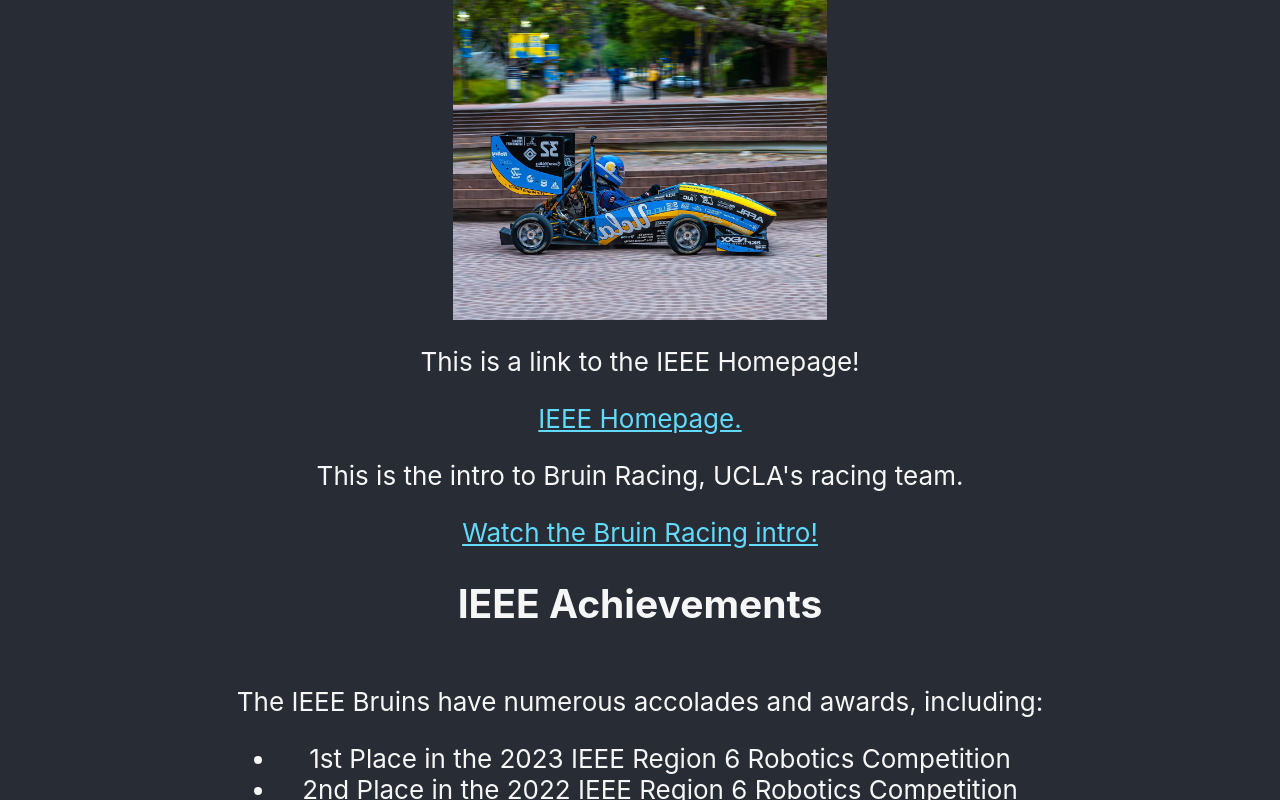
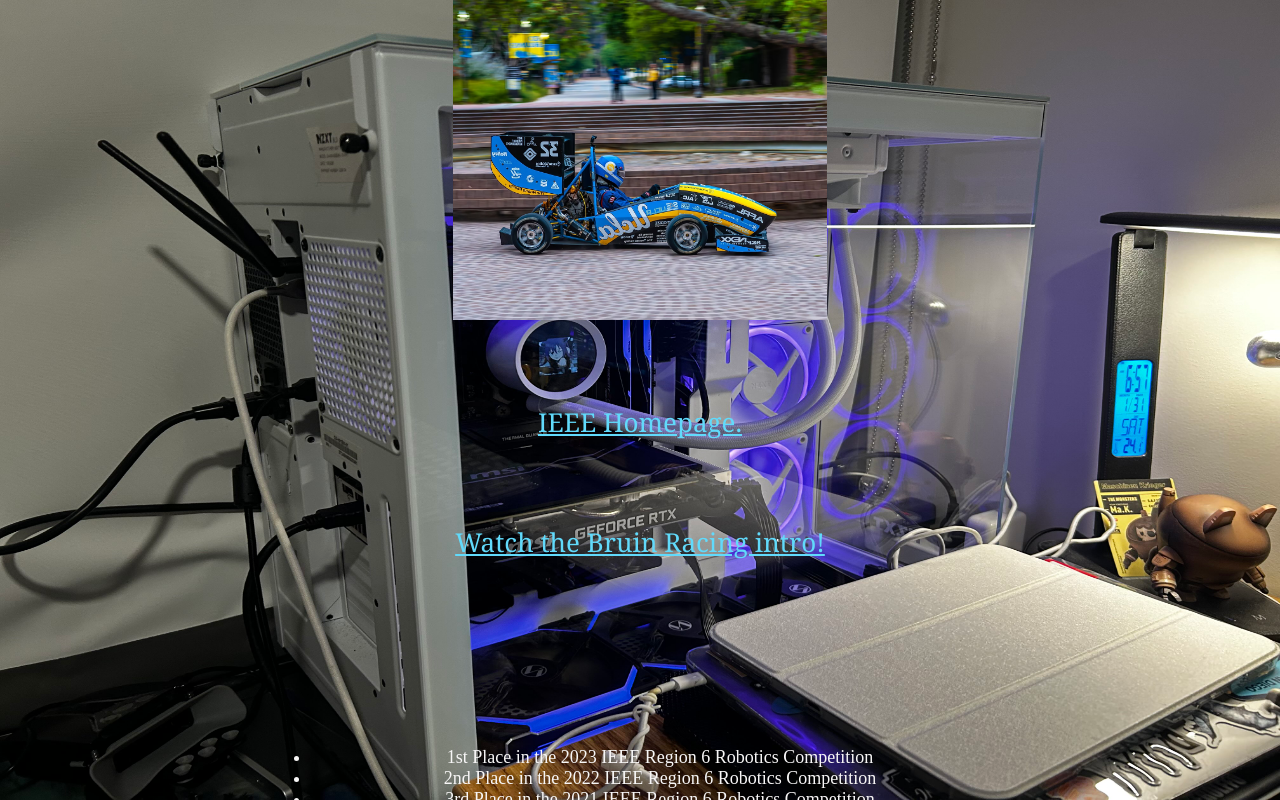
Before and after one commit to anguyen1713/react_project1, a React (Create React App) app: page / in a window 1280 px wide. Shown: the top 800 px of the page. Built offline with nearby package versions, Linux system fonts and the light colour scheme.

Commit message:
added in a background and various aesthetic changes

```diff
--- a/src/App.css
+++ b/src/App.css
@@ -1,11 +1,15 @@
 .App {
   text-align: center;
+  z-index: 1;
 }
 
 .App-logo {
   height: 40vmin;
   pointer-events: none;
+  z-index: 1;
+
 }
+
 
 /* used comment to remove spinning eff */
 
@@ -19,17 +23,34 @@
 
 .App-header {
   background-color: #282c34;
+  position: relative;
   min-height: 100vh;
   display: flex;
   flex-direction: column;
   align-items: center;
   justify-content: center;
   font-size: calc(10px + 2vmin);
-  color: rgb(247, 246, 246)
+  color: rgb(247, 246, 246);
+  font-family :'Trebuchet MS', 'Lucida Sans Unicode', 'Lucida Grande', 'Lucida Sans', Arial, sans-serif;
+  z-index: 1;
+
+}
+
+.App-bodytext { /* added this in manually - make sure to add a class to change the body text's font */
+  font-size: calc(10px + 1vmin);
+  position: relative;
+  color: rgb(247, 246, 246);
+  font-family: 'Times New Roman', Times, serif;
+  z-index: 1;
+
+
 }
 
 .App-link {
   color: #61dafb;
+  position: relative;
+  font-family: Cambria, Cochin, Georgia, Times, 'Times New Roman', serif;
+  z-index: 1;
 }
 
 @keyframes App-logo-spin {
@@ -40,3 +61,17 @@
     transform: rotate(360deg);
   }
 }
+
+.backy {
+  background-image: url('IMG_6874.jpg');
+  background-size: cover;
+  background-position: center;
+  background-repeat: no-repeat;
+  position: fixed;
+  height: 100vh;
+  top: 0;
+  left:0;
+
+  width: 100%;
+  z-index: 0;
+}
--- a/src/App.js
+++ b/src/App.js
@@ -1,6 +1,7 @@
 import brnrc from './brnracing.avif';
 import IEEE_logo from './IEEE_logo.jpeg';
 import IEEE_robot from './IEEE_robots.jpeg';
+import pc from './IMG_6874.jpg';
 import logo from './logo.svg';
 import './App.css';
 
@@ -33,10 +34,11 @@ function App() {
         </a>
 
 
+
         <h2>IEEE Achievements</h2>
         <p>
           The IEEE Bruins have numerous accolades and awards, including:
-          <ul>
+          <ul className ='App-bodytext'>
             <li>1st Place in the 2023 IEEE Region 6 Robotics Competition</li>
             <li>2nd Place in the 2022 IEEE Region 6 Robotics Competition</li>
             <li>3rd Place in the 2021 IEEE Region 6 Robotics Competition</li>
@@ -50,7 +52,7 @@ function App() {
         <h2>
         What are some way's to get involved with IEEE?</h2>
         <p>
-          <ul>
+          <ul className ='App-bodytext'>
             <li>Attend weekly meetings every Wednesday at 7 PM in the Engineering Building, Room 123</li>
             <li>Participate in our monthly hackathons and coding challenges</li>
             <li>Join our community service projects and outreach programs</li>
@@ -61,16 +63,20 @@ function App() {
 
         <h2>Opportunities at IEEE?</h2>
           <p>
-          <ul>
+          <ul className ='App-bodytext'>
             <li>Internships with leading tech companies</li>
             <li>Networking events with industry professionals</li>
             <li>Workshops and seminars on the latest technologies</li>
             <li>Access to exclusive IEEE resources and publications</li>
           </ul>
         </p>
+
+        <img src={pc} className = 'backy' alt="background" />
       </header>
     </div>
   );
 }
 
+
+
 export default App;
```
Also changed, not shown: src/IMG_6874.jpg (added).
